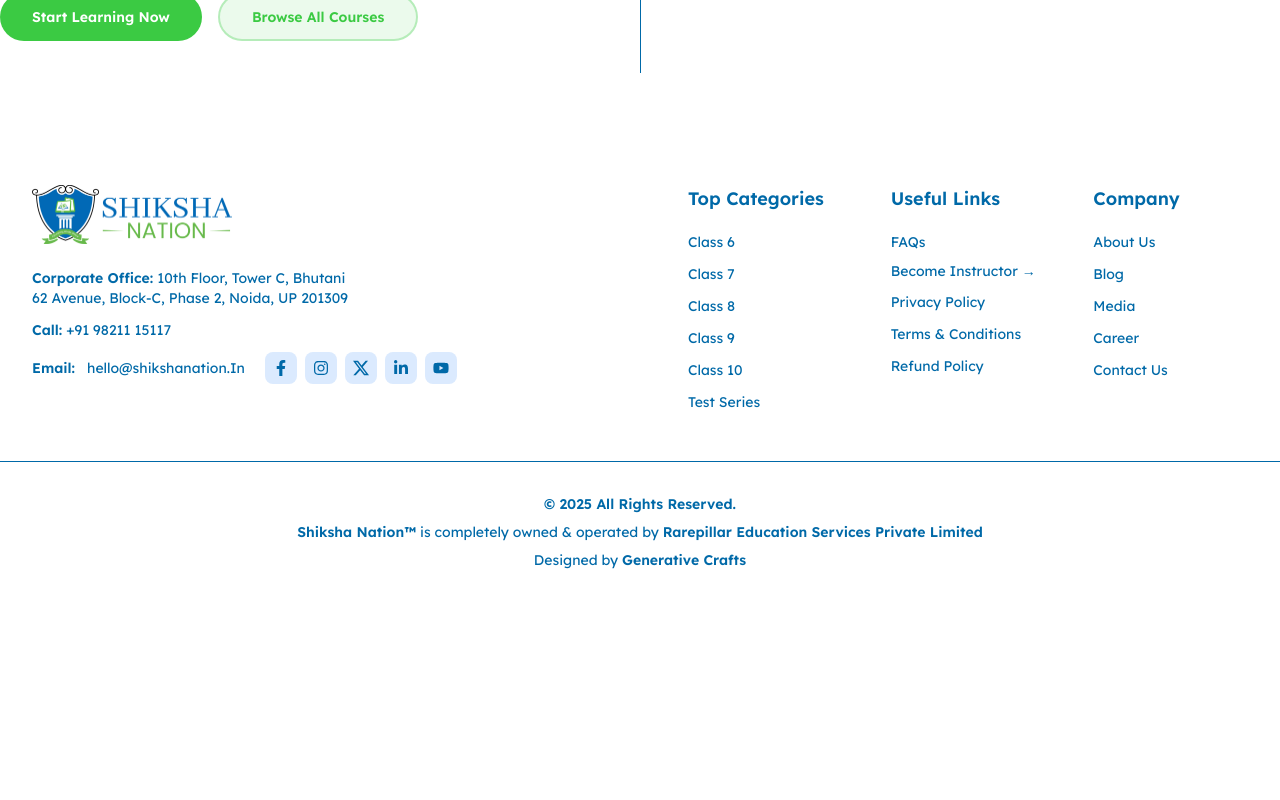
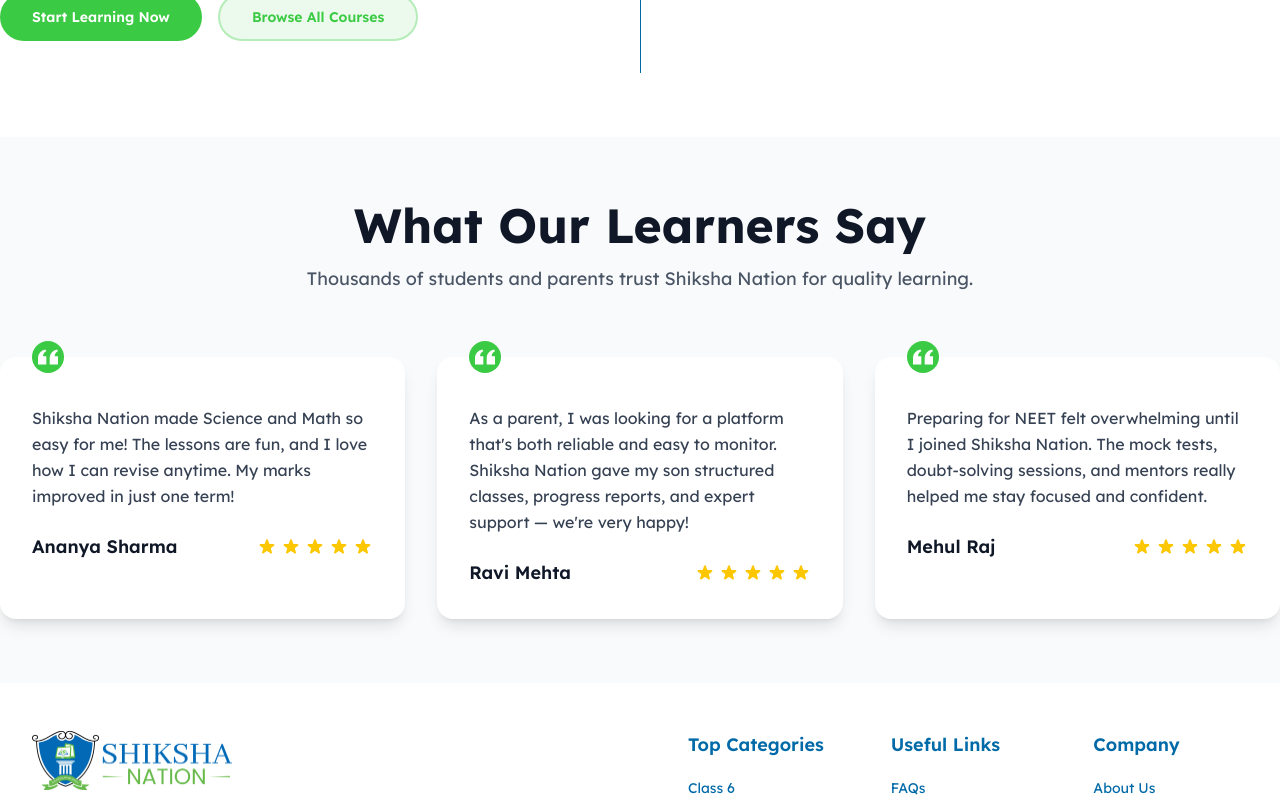
Before and after one commit to shikshanationdev/web, a Next.js app: page / in a window 1280 px wide. Shown: the part 4200-5000 px from the top of the page. Before the commit the page ends 4802 px from the top, so only its background shows below. Built offline with nearby package versions, Linux system fonts and the light colour scheme.

Commit message:
feat: add TestimonialsSection component and integrate it into Home page; update Footer email link for consistency

```diff
--- a/src/app/page.tsx
+++ b/src/app/page.tsx
@@ -1,5 +1,5 @@
 import { Navbar, Footer } from "@/components";
-import { FeaturesSection, Hero, LearningGoalsSection, StatsSection, CopyrightSection, CoursesSection, WhatYouGetSection, LearningStatsSection } from "@/components/HomePageSections";
+import { FeaturesSection, Hero, LearningGoalsSection, StatsSection, CopyrightSection, CoursesSection, WhatYouGetSection, LearningStatsSection, TestimonialsSection } from "@/components/HomePageSections";
 
 export default function Home() {
   return (
@@ -12,6 +12,7 @@
       <CoursesSection />
       <WhatYouGetSection />
       <LearningStatsSection />
+      <TestimonialsSection />
       <Footer />
       <CopyrightSection />
     </div>
--- a/src/components/Footer.tsx
+++ b/src/components/Footer.tsx
@@ -149,11 +149,10 @@
                   <div className="lg:flex lg:items-center lg:gap-3 lg:flex-wrap">
                     <span className="font-semibold">Email:</span>{" "}
                     <Link
-                      href="mailto:hello@shikshanation.In"
+                      href="mailto:hello@shikshanation.in"
                       className="hover:underline"
                     >
-                      hello@shikshanation.In
-                    </Link>
+                      hello@shikshanation.in                    </Link>
                     <div className="hidden lg:flex gap-2 ml-2">
                       {socialLinks.map((s) => {
                         const IconComponent = s.icon;
--- /dev/null
+++ b/src/components/HomePageSections/TestimonialsSection.tsx
@@ -0,0 +1,99 @@
+import React from "react";
+
+const testimonials = [
+  {
+    id: 1,
+    name: "Ananya Sharma",
+    content: "Shiksha Nation made Science and Math so easy for me! The lessons are fun, and I love how I can revise anytime. My marks improved in just one term!",
+    rating: 5,
+  },
+  {
+    id: 2,
+    name: "Ravi Mehta",
+    content: "As a parent, I was looking for a platform that's both reliable and easy to monitor. Shiksha Nation gave my son structured classes, progress reports, and expert support — we're very happy!",
+    rating: 5,
+  },
+  {
+    id: 3,
+    name: "Mehul Raj",
+    content: "Preparing for NEET felt overwhelming until I joined Shiksha Nation. The mock tests, doubt-solving sessions, and mentors really helped me stay focused and confident.",
+    rating: 5,
+  },
+];
+
+const StarRating = ({ rating }: { rating: number }) => {
+  return (
+    <div className="flex gap-1">
+      {[...Array(5)].map((_, index) => (
+        <svg
+          key={index}
+          className={`w-5 h-5 ${
+            index < rating ? "text-yellow-400" : "text-gray-300"
+          }`}
+          fill="currentColor"
+          viewBox="0 0 20 20"
+        >
+          <path d="M9.049 2.927c.3-.921 1.603-.921 1.902 0l1.07 3.292a1 1 0 00.95.69h3.462c.969 0 1.371 1.24.588 1.81l-2.8 2.034a1 1 0 00-.364 1.118l1.07 3.292c.3.921-.755 1.688-1.54 1.118l-2.8-2.034a1 1 0 00-1.175 0l-2.8 2.034c-.784.57-1.838-.197-1.539-1.118l1.07-3.292a1 1 0 00-.364-1.118L2.98 8.72c-.783-.57-.38-1.81.588-1.81h3.461a1 1 0 00.951-.69l1.07-3.292z" />
+        </svg>
+      ))}
+    </div>
+  );
+};
+
+const TestimonialsSection = () => {
+  return (
+    <section className="w-full py-16 px-5 xl:px-0 bg-gray-50">
+      <div className="max-w-7xl mx-auto">
+        {/* Header */}
+        <div className="text-center mb-16">
+          <h2 className="text-4xl lg:text-5xl font-bold text-gray-900 mb-4">
+            What Our Learners Say
+          </h2>
+          <p className="text-lg text-gray-600 max-w-3xl mx-auto">
+            Thousands of students and parents trust Shiksha Nation for quality learning.
+          </p>
+        </div>
+
+        {/* Testimonials Grid */}
+        <div className="grid grid-cols-1 md:grid-cols-2 lg:grid-cols-3 gap-8">
+          {testimonials.map((testimonial) => (
+            <div
+              key={testimonial.id}
+              className="bg-white rounded-2xl p-8 shadow-lg hover:shadow-xl transition-shadow duration-300 relative"
+            >
+              {/* Quote Icon */}
+              <div className="absolute -top-4 left-8">
+                <div className="w-8 h-8 bg-[rgb(var(--color-green-primary))] rounded-full flex items-center justify-center">
+                  <svg
+                    className="w-5 h-5 text-white"
+                    fill="currentColor"
+                    viewBox="0 0 24 24"
+                  >
+                    <path d="M14.017 21v-7.391c0-5.704 3.731-9.57 8.983-10.609l.995 2.151c-2.432.917-3.995 3.638-3.995 5.849h4v10h-9.983zm-14.017 0v-7.391c0-5.704 3.748-9.57 9-10.609l.996 2.151c-2.433.917-3.996 3.638-3.996 5.849h4v10h-10z" />
+                  </svg>
+                </div>
+              </div>
+
+              {/* Content */}
+              <div className="mt-4">
+                <p className="text-gray-700 text-base leading-relaxed mb-6">
+                  {testimonial.content}
+                </p>
+
+                {/* Name and Rating */}
+                <div className="flex items-center justify-between">
+                  <h4 className="font-semibold text-gray-900 text-lg">
+                    {testimonial.name}
+                  </h4>
+                  <StarRating rating={testimonial.rating} />
+                </div>
+              </div>
+            </div>
+          ))}
+        </div>
+      </div>
+    </section>
+  );
+};
+
+export default TestimonialsSection;
--- a/src/components/HomePageSections/index.tsx
+++ b/src/components/HomePageSections/index.tsx
@@ -7,4 +7,5 @@
 import CoursesSection from "./CoursesSection";
 import WhatYouGetSection from "./WhatYouGetSection";
 import LearningStatsSection from "./LearningStatsSection";
-export {Hero, StatsSection, FeaturesSection, LearningGoalsSection, StatesSection, CopyrightSection, CoursesSection, WhatYouGetSection, LearningStatsSection};
+import TestimonialsSection from "./TestimonialsSection";
+export {Hero, StatsSection, FeaturesSection, LearningGoalsSection, StatesSection, CopyrightSection, CoursesSection, WhatYouGetSection, LearningStatsSection, TestimonialsSection};
```
